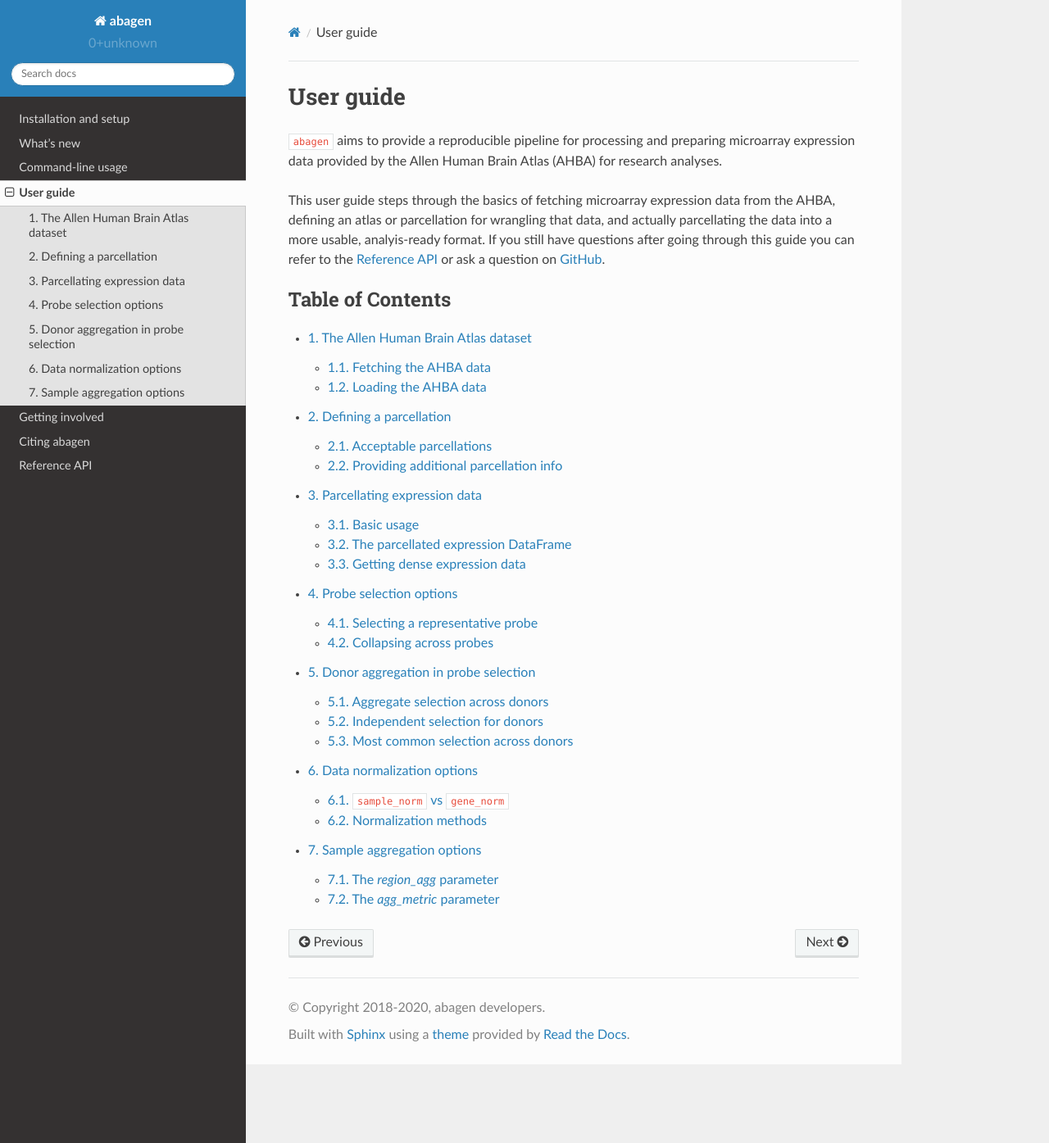
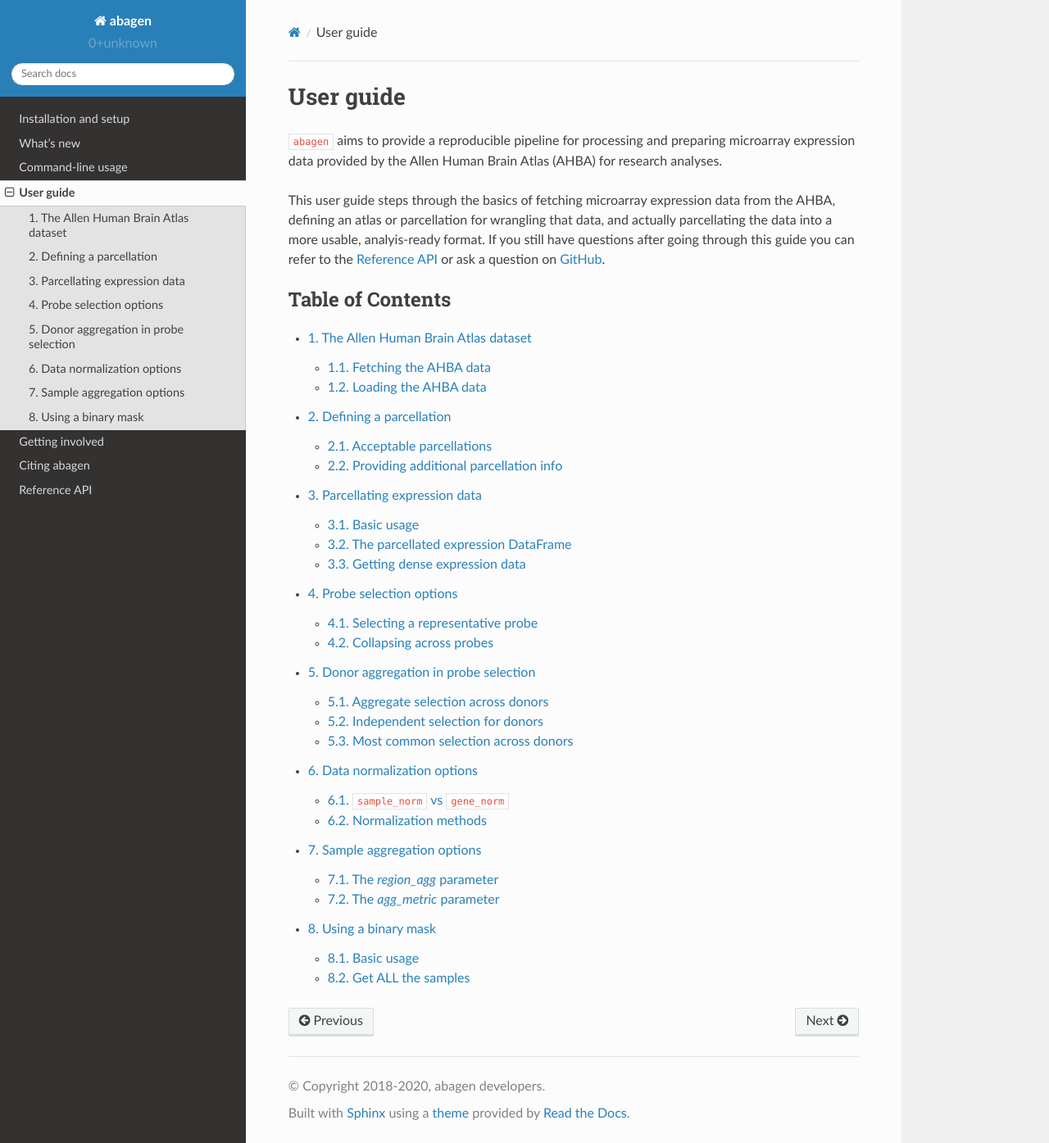
Before and after one commit to rmarkello/abagen, a Sphinx documentation site: the page built from docs/usage.rst, in a window 1280 px wide and 1395 px high. Shown: the whole window at 82% size. Built offline with Sphinx 7.4.7 and the Read the Docs theme 2.0.0, drawn with Linux system fonts in a browser that asks for light colours; some of the changed lines change nothing that is shown.

Commit message:
[DOC] Adds gets_samples_in_mask() docs

```diff
--- a/docs/api.rst
+++ b/docs/api.rst
@@ -23,6 +23,7 @@
    :toctree: generated/
 
    abagen.get_expression_data
+   abagen.get_samples_in_mask
 
 .. _ref_datasets:
 
--- a/docs/usage.rst
+++ b/docs/usage.rst
@@ -26,3 +26,4 @@
    user_guide/probes.rst
    user_guide/normalization.rst
    user_guide/aggregation.rst
+   user_guide/mask.rst
--- /dev/null
+++ b/docs/user_guide/mask.rst
@@ -0,0 +1,81 @@
+.. _usage_mask:
+
+Using a binary mask
+===================
+
+.. _usage_mask_basic:
+
+Basic usage
+-----------
+
+Sometimes, you're not interested in aggregating microarray expression samples
+within regions of an atlas—you want the actual, sample-level data instead. In
+this case, we provides the :func:`abagen.get_samples_in_mask` function.
+
+To demonstrate how this works, we'll first make a brainmask for the left
+parahippocampal gyrus using the region definition from the Desikan-Killiany
+atlas:
+
+.. doctest::
+
+    >>> import nibabel as nib
+    >>> atlas = abagen.fetch_desikan_killiany()
+    >>> dk = nib.load(atlas['image'])
+    >>> phg = dk.__class__(dk.dataobj[:] == 67, dk.affine, dk.header)
+
+We can then use this mask to obtain all the microarray samples that fall within
+its boundaries:
+
+.. doctest::
+
+    >>> exp, coords = abagen.get_samples_in_mask(mask=phg)
+
+:func:`abagen.get_samples_in_mask` returns two objects: (1) the the samples x
+gene expression matrix (``exp``), and (2) an array of MNI coordinates for those
+samples (``coords``). Because this is using :func:`abagen.get_expression_data`
+under the hood, the returned expression data have been preprocessed (i.e.,
+filtered, normalized) according to that workflow. As such, you can provide all
+the same parameters and keyword arguments to :func:`abagen.get_samples_in_mask`
+as you can to :func:`abagen.get_expression_data` (with the exception of
+``atlas`` which is superseded by ``mask`` and ``region_agg``/``agg_metric``
+which will be ignored). Refer to the :ref:`API documentation <api_ref>`) for
+more details!
+
+Since the returned expression dataframe is a samples x gene matrix (rather than
+regions x gene), the index of the dataframe corresponds to the unique well ID
+of the relevant sample (rather than the atlas region):
+
+.. doctest::
+
+    >>> exp.head()
+    gene_symbol      A1BG  A1BG-AS1       A2M  ...       ZYX     ZZEF1      ZZZ3
+    well_id                                    ...
+    2850         0.679381  0.069934  0.398107  ...  0.000000  0.000000  0.000000
+    998          0.354435  0.441267  0.752046  ...  0.487668  0.091851  0.681403
+    990          0.318782  0.531280  0.958299  ...  0.536189  0.187061  0.695825
+    ...               ...       ...       ...  ...       ...       ...       ...
+    141667159    1.000000  1.000000  0.476643  ...  0.840348  0.175459  0.445667
+    159226157    1.000000  0.000000  1.000000  ...  0.000000  0.000000  0.000000
+    159226117    0.000000  1.000000  0.000000  ...  1.000000  1.000000  1.000000
+    <BLANKLINE>
+    [40 rows x 15633 columns]
+
+This allows you to match up the samples with additional data provided by
+the AHBA (e.g., ontological information) as desired.
+
+.. _usage_mask_all:
+
+Get ALL the samples
+-------------------
+
+If you want all of the available processed samples rather than only those
+within a given mask you can call the function without providing an explicit
+mask:
+
+.. doctest::
+    :options: +SKIP
+
+    >>> exp, coords = abagen.get_samples_in_mask(mask=None)
+
+This will return all samples (after dropping those where the listed MNI
+coordinates don't match the listed hemisphere designation, etc.).
```
